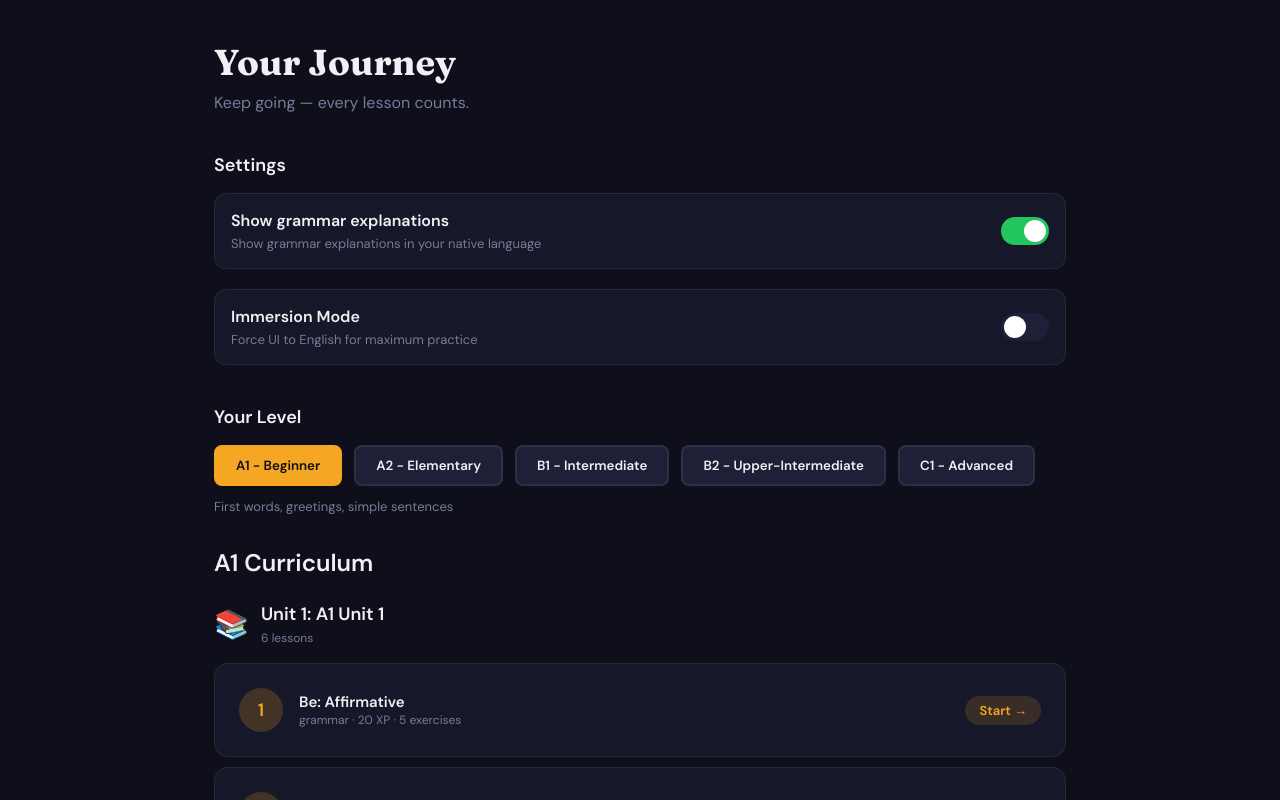
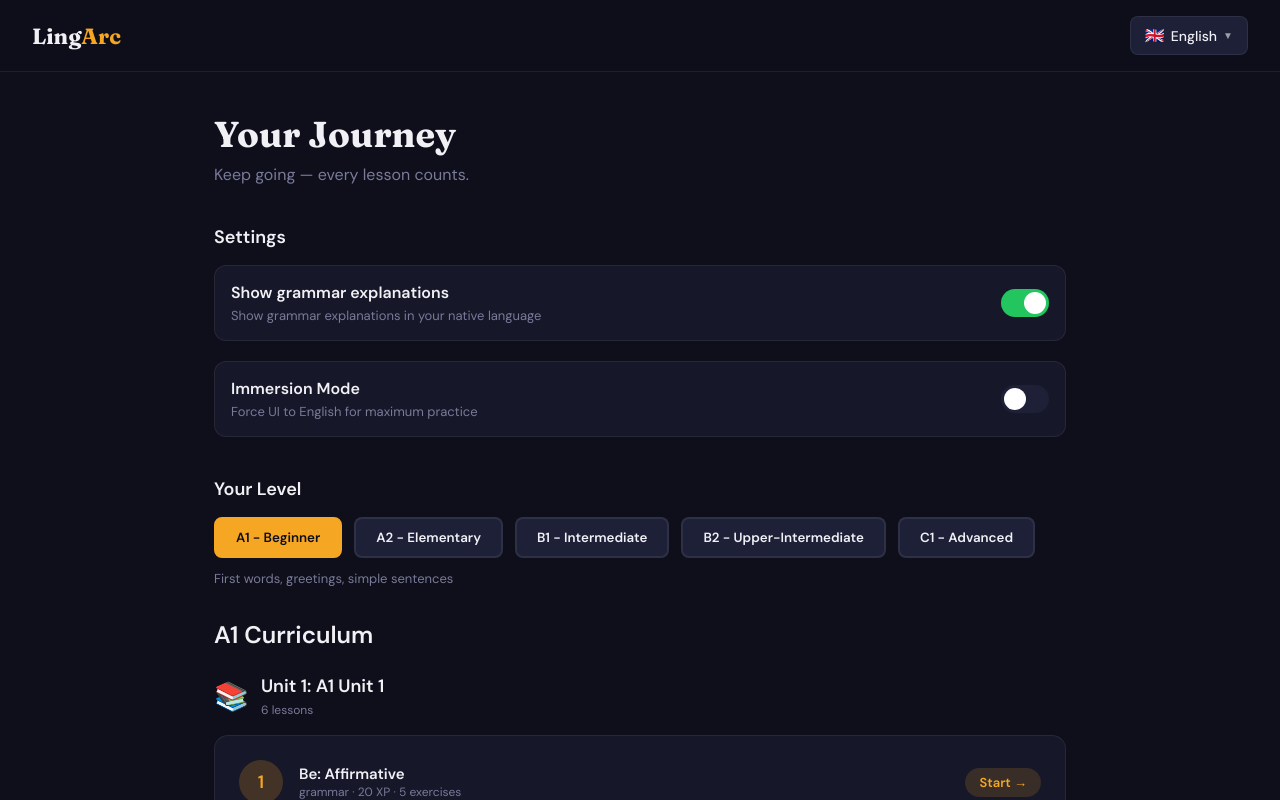
Before and after one commit to volodymyradRise/lingarc-platform, a Next.js app: page /en/dashboard in a window 1280 px wide. Shown: the top 800 px of the page. Built offline with nearby package versions, Linux system fonts and the light colour scheme.

Commit message:
Update layout.tsx

```diff
--- a/app/[locale]/layout.tsx
+++ b/app/[locale]/layout.tsx
@@ -1,5 +1,7 @@
+// app/[locale]/layout.tsx
 import { I18nProvider } from '@/lib/i18n/provider';
 import type { SupportedLanguage } from '@/lib/i18n/types';
+import { LanguageSelector } from '@/components/LanguageSelector';
 
 const validLocales: SupportedLanguage[] = ['en', 'uk', 'ru', 'es'];
 
@@ -20,13 +22,29 @@ export default function LocaleLayout({
 
   return (
     <I18nProvider initialLanguage={locale}>
-      <div
-        style={{
-          minHeight: '100vh',
-          background: 'var(--bg)',
-          color: 'var(--text)',
-        }}
-      >
+      <div style={{ minHeight: '100vh', background: 'var(--bg)', color: 'var(--text)' }}>
+        <nav style={{
+          position: 'sticky',
+          top: 0,
+          zIndex: 100,
+          display: 'flex',
+          alignItems: 'center',
+          justifyContent: 'space-between',
+          padding: '16px 32px',
+          background: 'rgba(14,15,26,0.95)',
+          backdropFilter: 'blur(20px)',
+          borderBottom: '1px solid var(--border)'
+        }}>
+          <div style={{
+            fontFamily: "'Fraunces', serif",
+            fontSize: 22,
+            fontWeight: 700,
+            color: 'var(--text)'
+          }}>
+            Ling<span style={{ color: 'var(--amber)' }}>Arc</span>
+          </div>
+          <LanguageSelector />
+        </nav>
         {children}
       </div>
     </I18nProvider>
```
